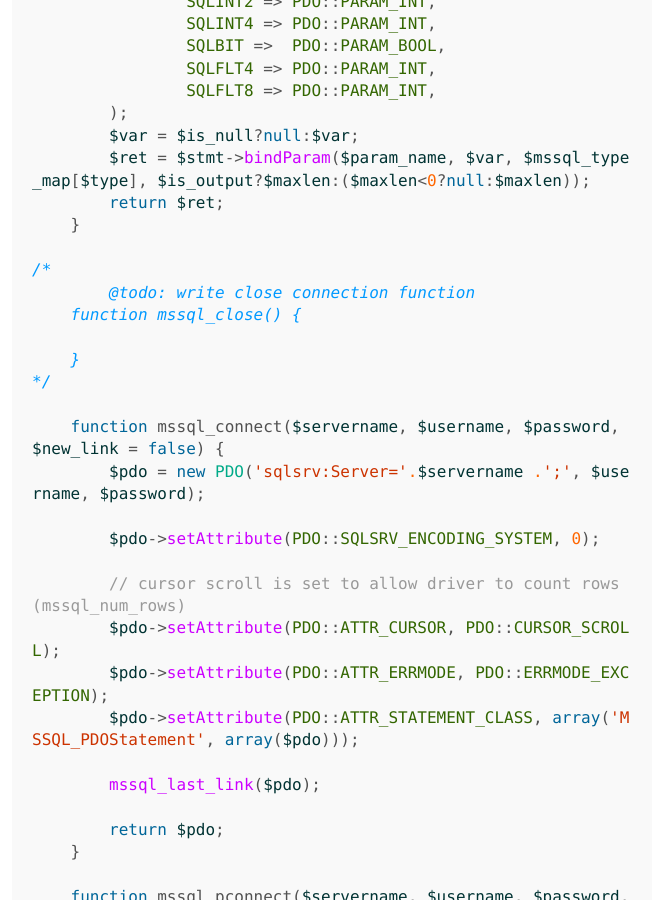
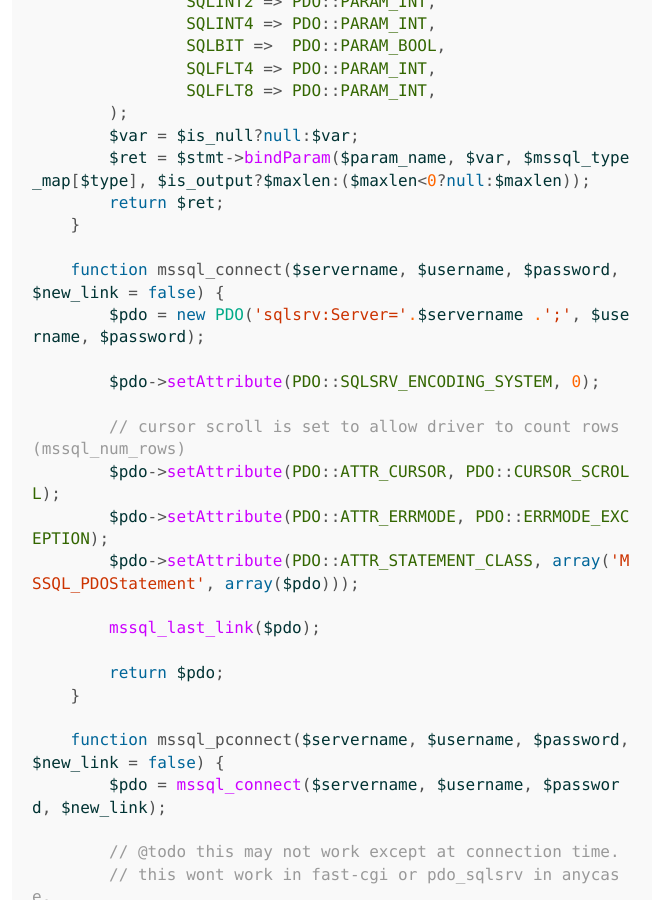
Before and after one commit to comtom/blog, a Jekyll site: the page built from _posts/2014-04-03-migrating-mssql-to-pdo.md, in a window 1280 px wide and 900 px high, scrolled down 2868 px. Shown: the whole window, without its empty margins (308-968 px from the left). Built offline with Jekyll 4.4.1, drawn with Linux system fonts in a browser that asks for light colours; Markdown is read by kramdown in place of the engine named in the settings; comment, search, counter and statistics services are not loaded.

Commit message:
function removed

```diff
--- a/_posts/2014-04-03-migrating-mssql-to-pdo.md
+++ b/_posts/2014-04-03-migrating-mssql-to-pdo.md
@@ -90,13 +90,6 @@ if (! extension_loaded('mssql')) {
         $ret = $stmt->bindParam($param_name, $var, $mssql_type_map[$type], $is_output?$maxlen:($maxlen<0?null:$maxlen));
         return $ret;
     }
-
-/*
-	@todo: write close connection function
-    function mssql_close() {
-
-    }
-*/
 
     function mssql_connect($servername, $username, $password, $new_link = false) {
         $pdo = new PDO('sqlsrv:Server='.$servername .';', $username, $password);
```
